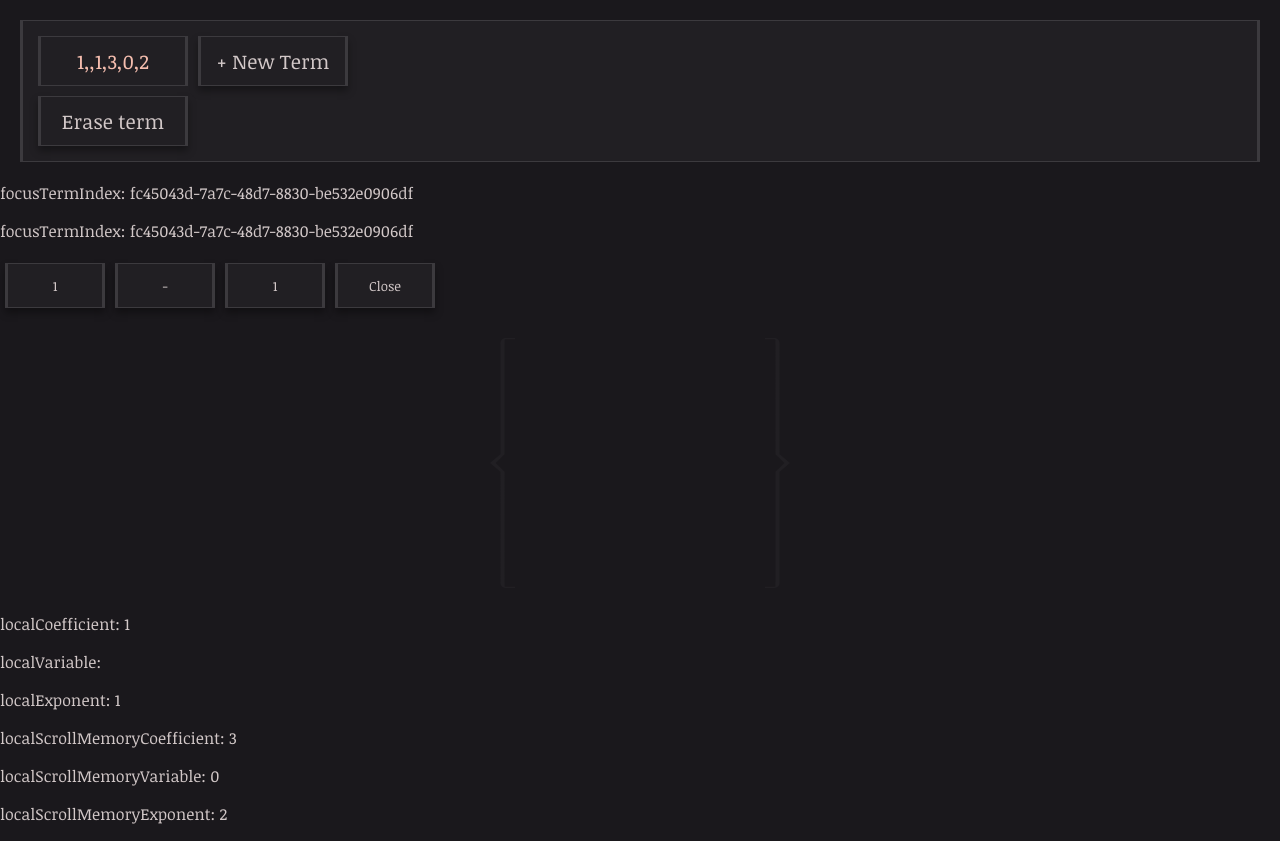
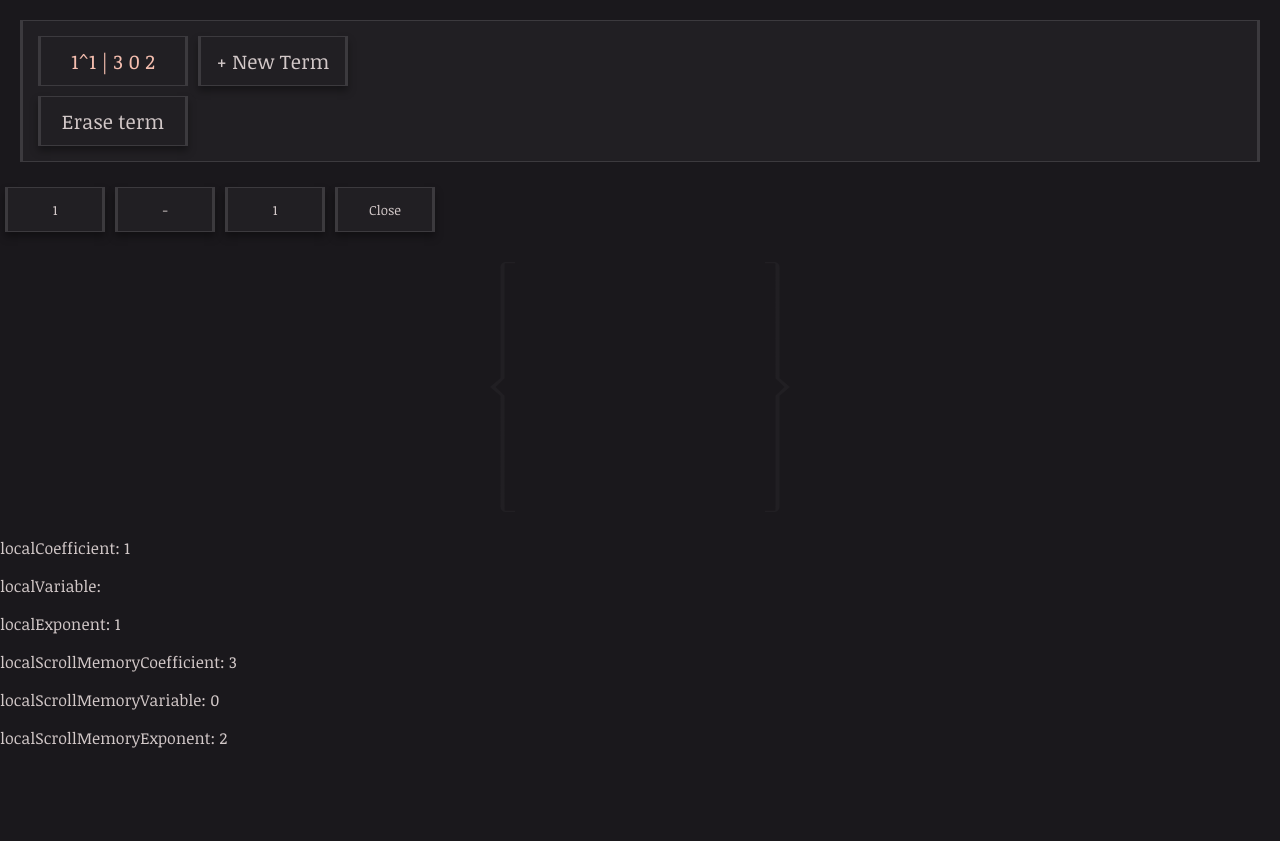
Before and after one commit to MidnattLantern/hypercounter2, a React (Create React App) app: page / in a window 1280 px wide. Both pictures are taken after a click on the button "+ New Term". After the commit the page ends 800 px from the top, so only its background shows below. Built offline with nearby package versions, Linux system fonts and the light colour scheme; a web font is replaced by a local one.

Commit message:
refactor more components to work with ExpersssionContext instead, and apply dynamic memory for scrolling

```diff
--- a/src/pages/TermList/TermList.js
+++ b/src/pages/TermList/TermList.js
@@ -26,20 +26,9 @@ const TermList = ({focusTermIndex, expressionArray, handleCreateTerm, handleSele
           tabIndex="-1"
           className={`${Styles.TermButton} ${focusTermIndex === entity.term_index ? Styles.SelectedTerm : null}`}
           onClick={() =>
-          {handleSelectTerm(
-            entity.term_coefficient,
-            entity.term_variable,
-            entity.term_exponent,
-            entity.term_index
-          )}}
-          >
+          {handleSelectTerm(entity.term_index)}}>
 
-        {entity.term_coefficient},
-        {entity.term_variable},
-        {entity.term_exponent},
-        {entity.scroll_memory_coefficient},
-        {entity.scroll_memory_variable},
-        {entity.scroll_memory_exponent}
+        {entity.term_coefficient}{entity.term_variable}^{entity.term_exponent} | {entity.scroll_memory_coefficient} {entity.scroll_memory_variable} {entity.scroll_memory_exponent}
 
           </button>
 
--- a/src/pages/TermManager.js
+++ b/src/pages/TermManager.js
@@ -1,4 +1,4 @@
-import React, { useState, useEffect } from "react";
+import React, { useState } from "react";
 import TermList from "./TermList/TermList";
 import { v4 as uuidv4 } from 'uuid'; // convenient for term index
 import { useExpression } from "../context/ExpressionContext";
@@ -7,7 +7,7 @@ import MagScrollProvider from "./magScroll/MagScrollProvider";
 const TermManager = () => {
     const newTermIndex = uuidv4();
     const [focusTermIndex, setFocusTermIndex] = useState(null);
-  const { expressionArray, addTerm, editTerm, deleteTerm } = useExpression();
+  const { expressionArray, addTerm, deleteTerm } = useExpression();
 
 const handleCreateTerm = () => {
   const newTerm = {
@@ -24,19 +24,8 @@ const handleCreateTerm = () => {
   setFocusTermIndex(newTermIndex);
 };
 
-      const handleEditTermTest1 = (target) => {
-        editTerm(target, {
-          term_coefficient: 2,
-          term_variable: "x",
-          term_exponent: 10,
-          scroll_memory_coefficient: 1,
-          scroll_memory_variable: 2,
-          scroll_memory_exponent: 3
-        })
-      };
-
-      const handleSelectTerm = async (targetCoefficient, targetValue, targetExponent, targetIndex) => {
-        await setFocusTermIndex(null); // deselect
+      const handleSelectTerm = async(targetIndex) => {
+        await setFocusTermIndex(null); // for refresh
         setFocusTermIndex(targetIndex);
       };
 
@@ -55,8 +44,6 @@ const handleCreateTerm = () => {
         handleEraseTerm={handleEraseTerm}
         />
 
-        <p>focusTermIndex: {focusTermIndex}</p>
-
       {focusTermIndex !== null ? <MagScrollProvider focusTermIndex={focusTermIndex}/> : null}
 
 
--- a/src/pages/magScroll/MagScrollProvider.js
+++ b/src/pages/magScroll/MagScrollProvider.js
@@ -31,6 +31,9 @@ const MagScrollProvider = ({
                 setLocalCoefficient(term.term_coefficient);
                 setLocalVariable(term.term_variable);
                 setLocalExponent(term.term_exponent);
+                setLocalScrollMemoryCoefficient(term.scroll_memory_coefficient);
+                setLocalScrollMemoryVariable(term.scroll_memory_variable);
+                setLocalScrollMemoryExponent(term.scroll_memory_exponent);
                 setHasLoaded(true);
             };
         };
@@ -54,8 +57,7 @@ const MagScrollProvider = ({
             scroll_memory_variable: localScrollMemoryVariable,
             scroll_memory_exponent: localScrollMemoryExponent,
         })
-        console.log("sync with global provider")
-    }
+    };
 
     const handlesetLocalCoefficient = async (value) => {
         await setLocalCoefficient(value);
@@ -96,8 +98,6 @@ const MagScrollProvider = ({
 
     return(hasLoaded ? <>
 
-    <p>focusTermIndex: {focusTermIndex}</p>
-
             <div>
                 <button className={Styles.SelectLibraryButton} onClick={() => {handleSetFocusPilot(1)}}>{localCoefficient}</button>
                 <button className={Styles.SelectLibraryButton} onClick={() => {handleSetFocusPilot(2)}}>{localVariable !== ""  ? localVariable : <>-</>}</button>
```
